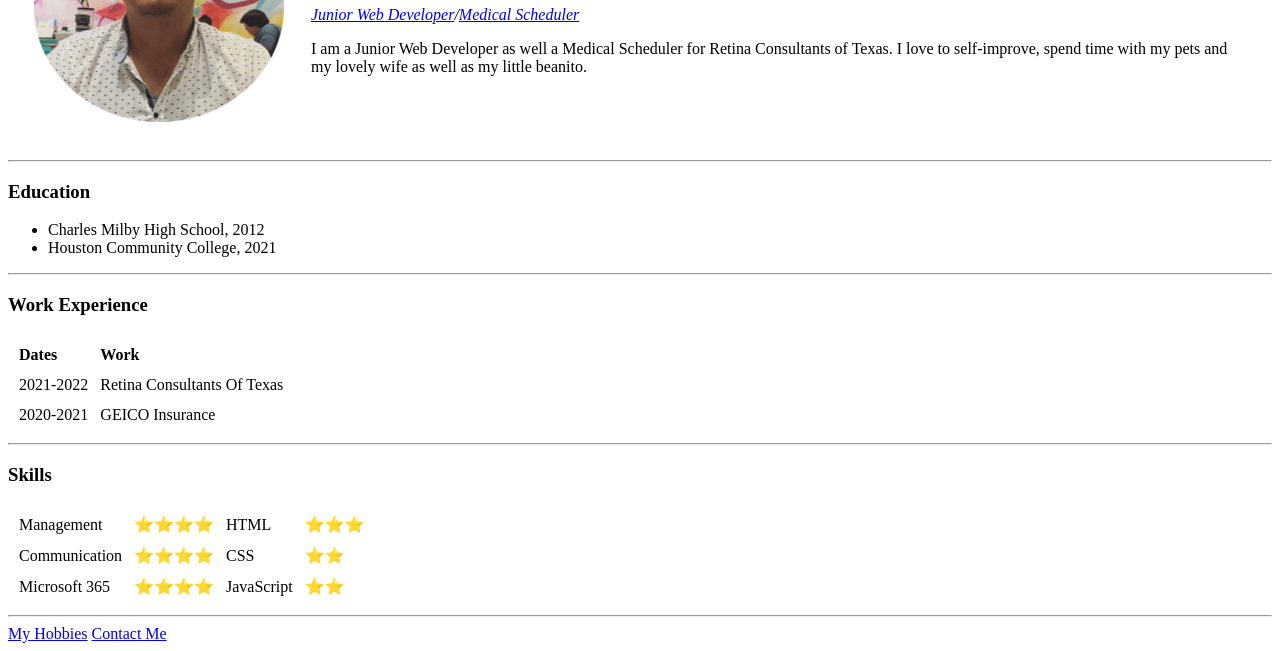
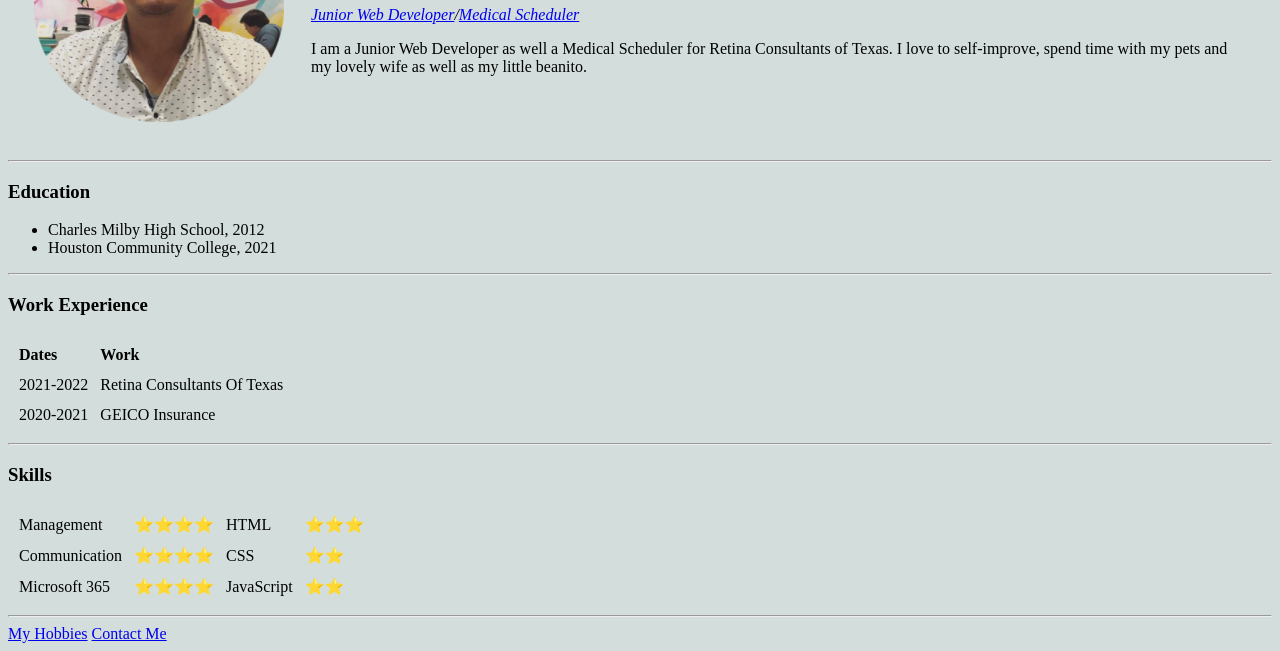
Before and after one commit to BNFRHTX/cv, a plain HTML site: page index.html in a window 1280 px wide. Shown: the part 160-811 px from the top of the page. Drawn offline with Linux system fonts and the light colour scheme.

Commit message:
Update index.html

```diff
--- a/index.html
+++ b/index.html
@@ -6,7 +6,7 @@
   <title>Francisco's Personal Site</title>
 </head>
 
-<body>
+<body style="background-color: #D3DEDC;">
   <table cellspacing="25">
     <tr>
       <td><img src="images/frank-modified.png" alt=""></td>
```
